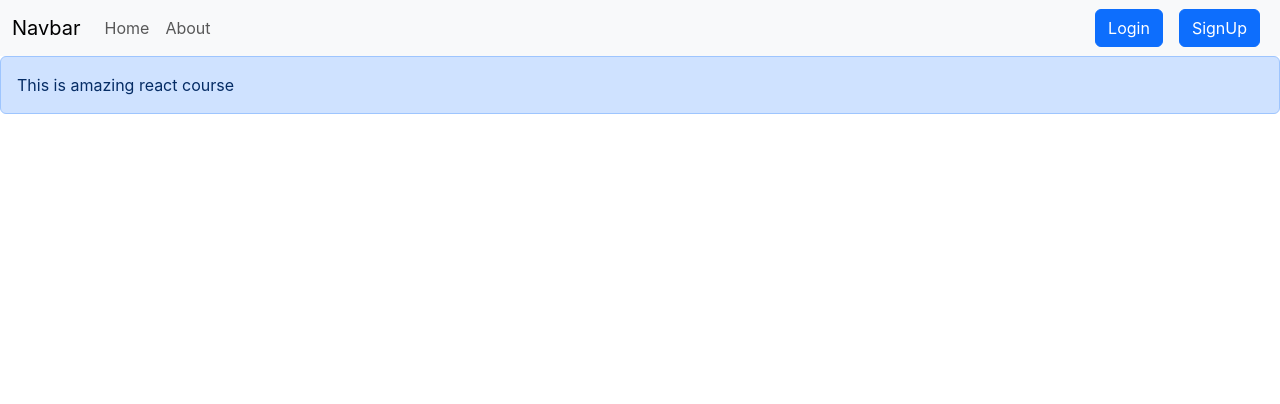
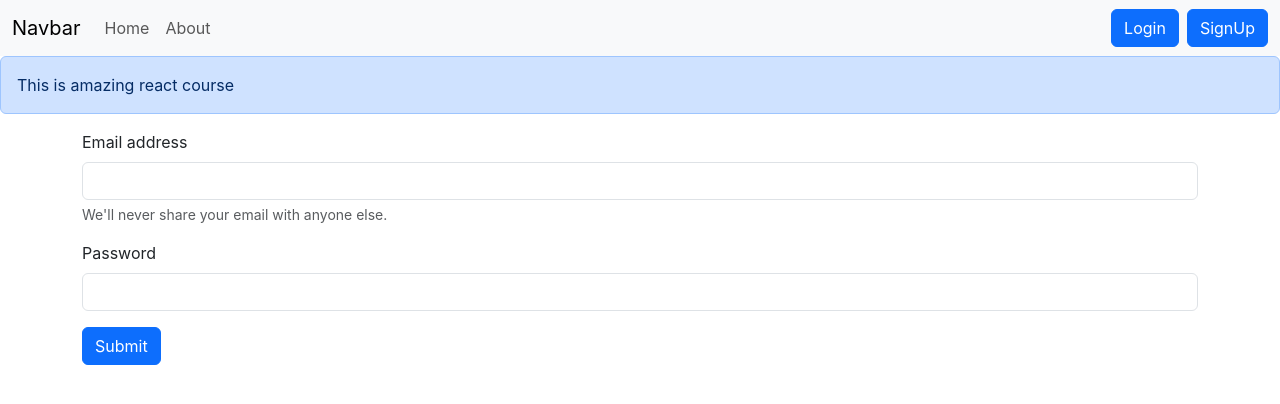
Before and after one commit to himanshubathamx2/iNotebookApp-FullStack, a React (Create React App) app: page /login in a window 1280 px wide. Shown: the top 404 px of the page. Built offline with nearby package versions, Linux system fonts and the light colour scheme.

Commit message:
login module in process

```diff
--- a/src/App.js
+++ b/src/App.js
@@ -2,6 +2,8 @@
 import Navbar from './components/Navbar'
 import About from './components/About'
 import Home from './components/Home'
+import { Login } from './components/Login'
+import { Signup } from './components/Signup'
 import NoteState from './context/notes/NoteState'
 import { BrowserRouter as Router, Routes, Route } from "react-router-dom";
 import { Alert } from './components/Alert'
@@ -17,10 +19,11 @@
           <Routes>
             <Route exact path="/" element={<Home />}></Route>
             <Route exact path="/about" element={<About />}></Route>
+            <Route exact path="/login" element={<Login />}></Route>
+            <Route exact path="/signup" element={<Signup />}></Route>
           </Routes>
         </div>
       </Router>
-
     </NoteState>
 
   )
--- /dev/null
+++ b/src/components/Login.js
@@ -0,0 +1,41 @@
+import React, { useState } from 'react'
+
+export const Login = () => {
+
+  const [credentials, setCredentials] = useState({ email: "", password: "" });
+
+  const onChange = (e) => {
+    setCredentials({ ...credentials, [e.target.name]: e.target.value })
+  }
+
+  const handleSubmit = async (e) => {
+    e.preventDefault();//to stop page reload
+    const response = await fetch(`http://localhost:7000/auth/login`, {
+      method: "POST",
+      body: JSON.stringify({ email: credentials.email, password: credentials.password }),
+      headers: {
+        "Content-type": "application/json; charset=UTF-8"
+      }
+    })
+
+    const json = await response.json();
+    console.log(json)
+  }
+
+  return (
+    <div>
+      <form onSubmit={handleSubmit}>
+        <div className="mb-3">
+          <label htmlFor="email" className="form-label">Email address</label>
+          <input type="email" className="form-control" onChange={onChange} value={credentials.email} name="email" id="email" aria-describedby="emailHelp" />
+          <div id="emailHelp" className="form-text">We'll never share your email with anyone else.</div>
+        </div>
+        <div className="mb-3">
+          <label htmlFor="password" className="form-label">Password</label>
+          <input type="password" autoComplete='off' onChange={onChange} value={credentials.password} className="form-control" name="password" id="password" />
+        </div>
+        <button type="submit" className="btn btn-primary" >Submit</button>
+      </form>
+    </div>
+  )
+}
--- a/src/components/Navbar.js
+++ b/src/components/Navbar.js
@@ -25,7 +25,7 @@
           </ul>
           <form className="d-flex">
             <Link className='btn btn-primary mx-2' to="/login" role='button'>Login</Link>
-            <Link className='btn btn-primary mx-2' to="/signup" role='button'>SignUp</Link>
+            <Link className='btn btn-primary' to="/signup" role='button'>SignUp</Link>
           </form>
         </div>
       </div>
--- /dev/null
+++ b/src/components/Signup.js
@@ -0,0 +1,7 @@
+import React from 'react'
+
+export const Signup = () => {
+  return (
+    <div>I am Signup</div>
+  )
+}
```
